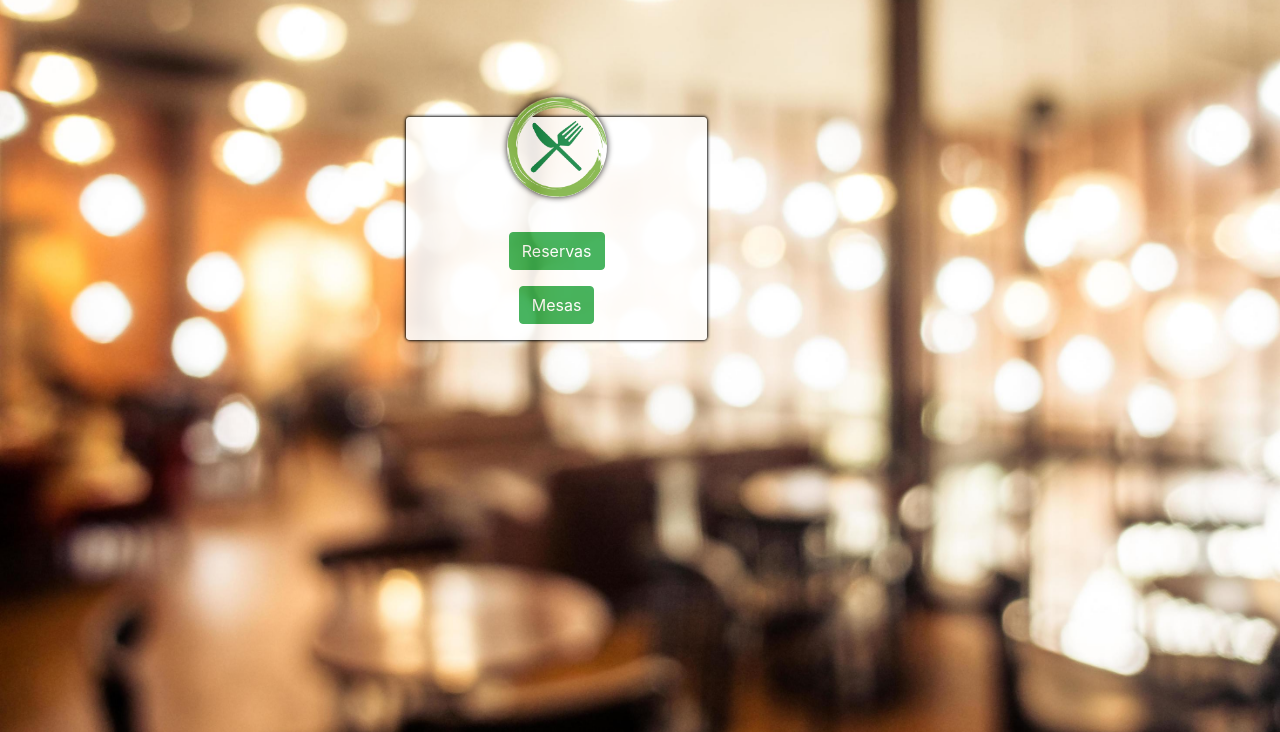
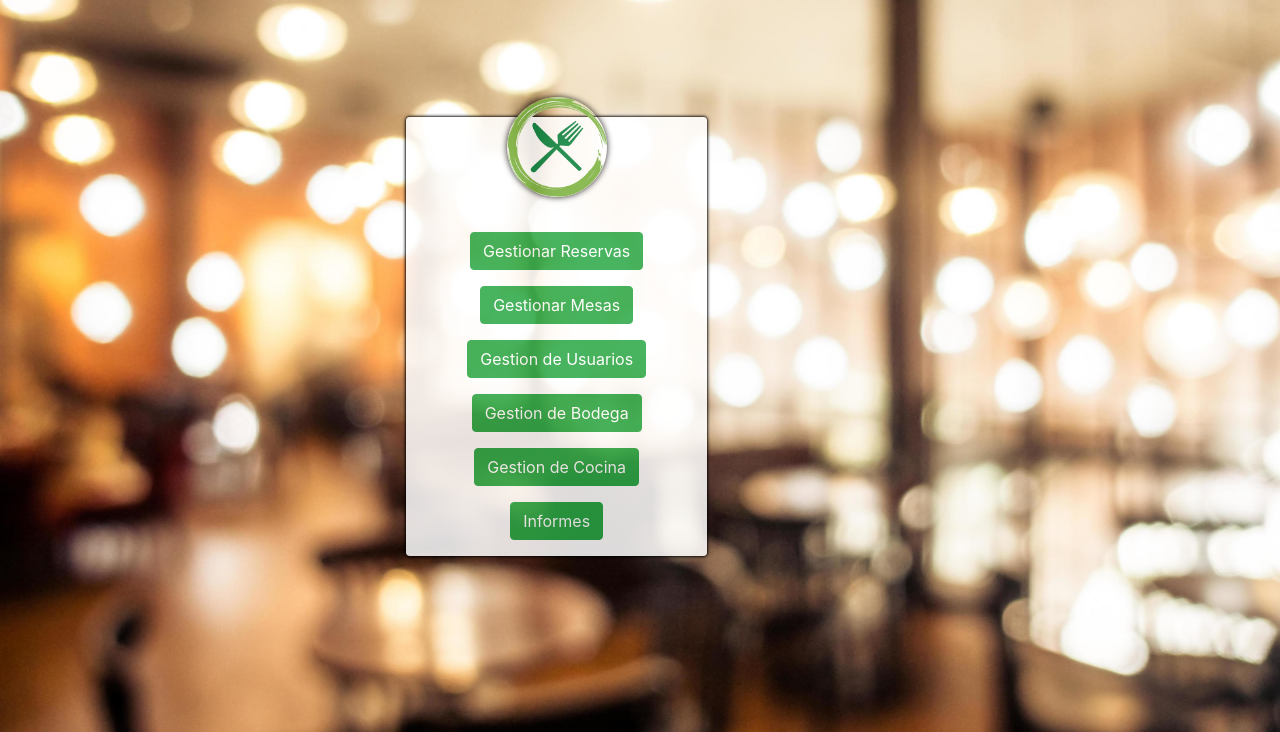
Before and after one commit to Vittoowo/Portafolio, a Django app: template usuarios/templates/usuarios/inicio-admin.html in a window 1280 px wide. Shown: the part 68-800 px from the top of the page. Run offline with Django 3.2, Linux system fonts and the light colour scheme; the template is opened without the code that fills it, so the values that code supplies are empty; some libraries are stand-ins or nearby versions.

Commit message:
Añadida nueva URL de Inicio Bodega. Cambio de ubicación registro de usuarios. Arreglo de Accesibilidad al modulo de Administrador

```diff
--- a/usuarios/templates/usuarios/inicio-admin.html
+++ b/usuarios/templates/usuarios/inicio-admin.html
@@ -35,12 +35,36 @@
 
                       <form action="{% url 'reservas' %}">
                         <div class="form-floating mb-3">
-                          <input type="submit"   value="Reservas" class="btn btn-success">
+                          <input type="submit"   value="Gestionar Reservas" class="btn btn-success">
                         </div>
                       </form>
                       <form action="{% url 'mesas' %}">
                         <div class="form-floating mb-3">
-                          <input type="submit"   value="Mesas" class="btn btn-success">
+                          <input type="submit"   value="Gestionar Mesas" class="btn btn-success">
+                        </div>
+                      </form>
+
+                      <form action="{% url 'registro' %}">
+                        <div class="form-floating mb-3">
+                          <input type="submit"   value="Gestion de Usuarios" class="btn btn-success">
+                        </div>
+                      </form>
+
+                      <form action="{% url 'inicio-bodega' %}">
+                        <div class="form-floating mb-3">
+                          <input type="submit"   value="Gestion de Bodega" class="btn btn-success">
+                        </div>
+                      </form>
+
+                      <form action="">
+                        <div class="form-floating mb-3">
+                          <input type="submit"   value="Gestion de Cocina" class="btn btn-success">
+                        </div>
+                      </form>
+
+                      <form action="#">
+                        <div class="form-floating mb-3">
+                          <input type="submit"   value="Informes" class="btn btn-success">
                         </div>
                       </form>
 
--- a/usuarios/urls.py
+++ b/usuarios/urls.py
@@ -13,6 +13,7 @@ urlpatterns = [
     path('bodega/',include('bodega.urls')),
     path('Administrador/home',inicioAdmin,name="inicio-admin"),
     path('Cocina/home',inicioCocina,name="inicio-cocina"),
+    path('Bodega/home',inicioBodega,name="inicio-bodega"),
     path('Cocina/',include('cocina.urls')),
     #path('Administrador/Mesas',mv.Mesas,name="mesas"),#modificar con include
     #path('Administrador/Reservas',rv.Reservas,name="reservas"), #modificar con include
```
Also changed, not shown: usuarios/views.py (+48 -36 lines).
